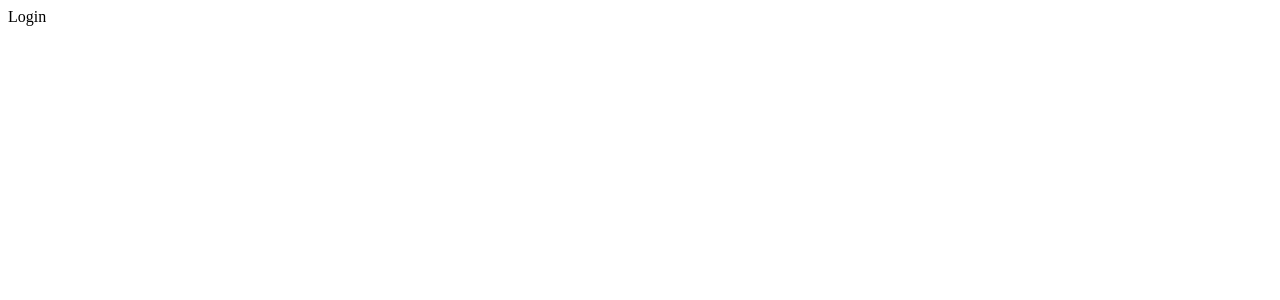
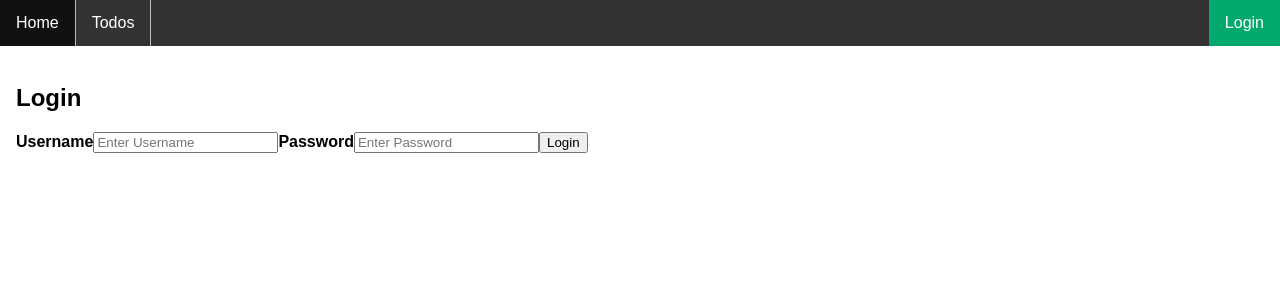
Before and after one commit to adnanZe/Todo-nuxt-express, a Nuxt app in the folder todo-frontend/: page /login in a window 1280 px wide. Shown: the top 300 px of the page. Built offline with nearby package versions, Linux system fonts and the light colour scheme.

Commit message:
[wip] login feature

```diff
--- a/todo-frontend/layouts/default.vue
+++ b/todo-frontend/layouts/default.vue
@@ -1,4 +1,88 @@
 <template>
-  <NuxtPage />
+  <div>
+    <header>
+      <ul>
+        <li><nuxt-link to="/">Home</nuxt-link></li>
+        <li><nuxt-link to="/todo">Todos</nuxt-link></li>
+        <li v-if="!authenticated" class="loginBtn" style="float: right">
+          <nuxt-link to="/login">Login</nuxt-link>
+        </li>
+        <li v-if="authenticated" class="loginBtn" style="float: right">
+          <nuxt-link @click="logout">Logout</nuxt-link>
+        </li>
+      </ul>
+    </header>
+    <div class="mainContent">
+      <slot />
+    </div>
+    <footer v-if="authenticated">
+      <h1>Footer</h1>
+    </footer>
+  </div>
 </template>
-<script setup lang="ts"></script>
+<script lang="ts" setup>
+import { storeToRefs } from "pinia";
+import { useRouter } from "vue-router";
+import { useAuthStore } from "../store/auth";
+
+const router = useRouter();
+
+const { logUserOut } = useAuthStore();
+const { authenticated } = storeToRefs(useAuthStore()); // make authenticated state reactive
+
+const logout = () => {
+  logUserOut();
+  router.push("/login");
+};
+</script>
+
+<style>
+body {
+  font-family: Arial, Helvetica, sans-serif;
+  padding: 0;
+  margin: 0;
+}
+header {
+  position: fixed;
+  top: 0;
+  width: 100%;
+}
+ul {
+  list-style-type: none;
+  margin: 0;
+  padding: 0;
+  overflow: hidden;
+  background-color: #333;
+}
+
+li {
+  float: left;
+  border-right: 1px solid #bbb;
+}
+
+li:last-child {
+  border-right: none;
+}
+
+li a {
+  display: block;
+  color: white;
+  text-align: center;
+  padding: 14px 16px;
+  text-decoration: none;
+  cursor: pointer;
+}
+
+li a:hover:not(.loginBtn) {
+  background-color: #111;
+}
+
+.loginBtn {
+  background-color: #04aa6d;
+}
+
+.mainContent {
+  padding: 16px;
+  margin: 3rem auto;
+}
+</style>
--- a/todo-frontend/pages/index.vue
+++ b/todo-frontend/pages/index.vue
@@ -1,5 +1,11 @@
-<template>
-  <div>
-    <h1>Welcome to Nuxt 3</h1>
-  </div>
-</template>
+<template></template>
+<script lang="ts" setup>
+import { onMounted } from "vue";
+import { useRouter } from "vue-router";
+
+const router = useRouter();
+
+onMounted(() => {
+  router.push("/todo");
+});
+</script>
--- a/todo-frontend/pages/login.vue
+++ b/todo-frontend/pages/login.vue
@@ -1,3 +1,38 @@
 <template>
-  <div>Login</div>
+  <div>
+    <div class="title">
+      <h2>Login</h2>
+    </div>
+    <div class="container form">
+      <label for="uname"><b>Username</b></label>
+      <input
+        v-model="user.username"
+        type="text"
+        class="input"
+        placeholder="Enter Username"
+        name="uname"
+        required />
+
+      <label for="psw"><b>Password</b></label>
+      <input
+        v-model="user.password"
+        type="password"
+        class="input"
+        placeholder="Enter Password"
+        name="psw"
+        required />
+
+      <button @click.prevent="login" class="button">Login</button>
+    </div>
+  </div>
 </template>
+<script lang="ts" setup>
+const user = ref({
+  username: "",
+  password: "",
+});
+
+const login = async () => {
+  //TODo send user Data to the login endpoint and redirect if  successful
+};
+</script>
--- a/todo-frontend/pages/todo.vue
+++ b/todo-frontend/pages/todo.vue
@@ -1,3 +1,6 @@
 <template>
-  <div>Todo</div>
+  <Todo />
 </template>
+<script setup lang="ts">
+import Todo from "~/components/todo.vue";
+</script>
--- /dev/null
+++ b/todo-frontend/store/auth.ts
@@ -0,0 +1,39 @@
+import { defineStore } from 'pinia';
+
+interface UserPayloadInterface {
+    username: string;
+    password: string;
+}
+
+export const useAuthStore = defineStore({
+    id: 'auth',
+    state: () => ({
+        authenticated: false,
+        loading: false,
+    }),
+    actions: {
+        async authenticateUser({ username, password }: UserPayloadInterface) {
+            // useFetch from nuxt 3
+            const { data, pending }: any = await useFetch('https://dummyjson.com/auth/login', {
+                method: 'post',
+                headers: { 'Content-Type': 'application/json' },
+                body: {
+                    username,
+                    password,
+                },
+            });
+            this.loading = pending;
+
+            if (data.value) {
+                const token = useCookie('token'); // useCookie new hook in nuxt 3
+                token.value = data?.value?.token; // set token to cookie
+                this.authenticated = true; // set authenticated  state value to true
+            }
+        },
+        logUserOut() {
+            const token = useCookie('token'); // useCookie new hook in nuxt 3
+            this.authenticated = false; // set authenticated  state value to false
+            token.value = null; // clear the token cookie
+        },
+    },
+});
```
